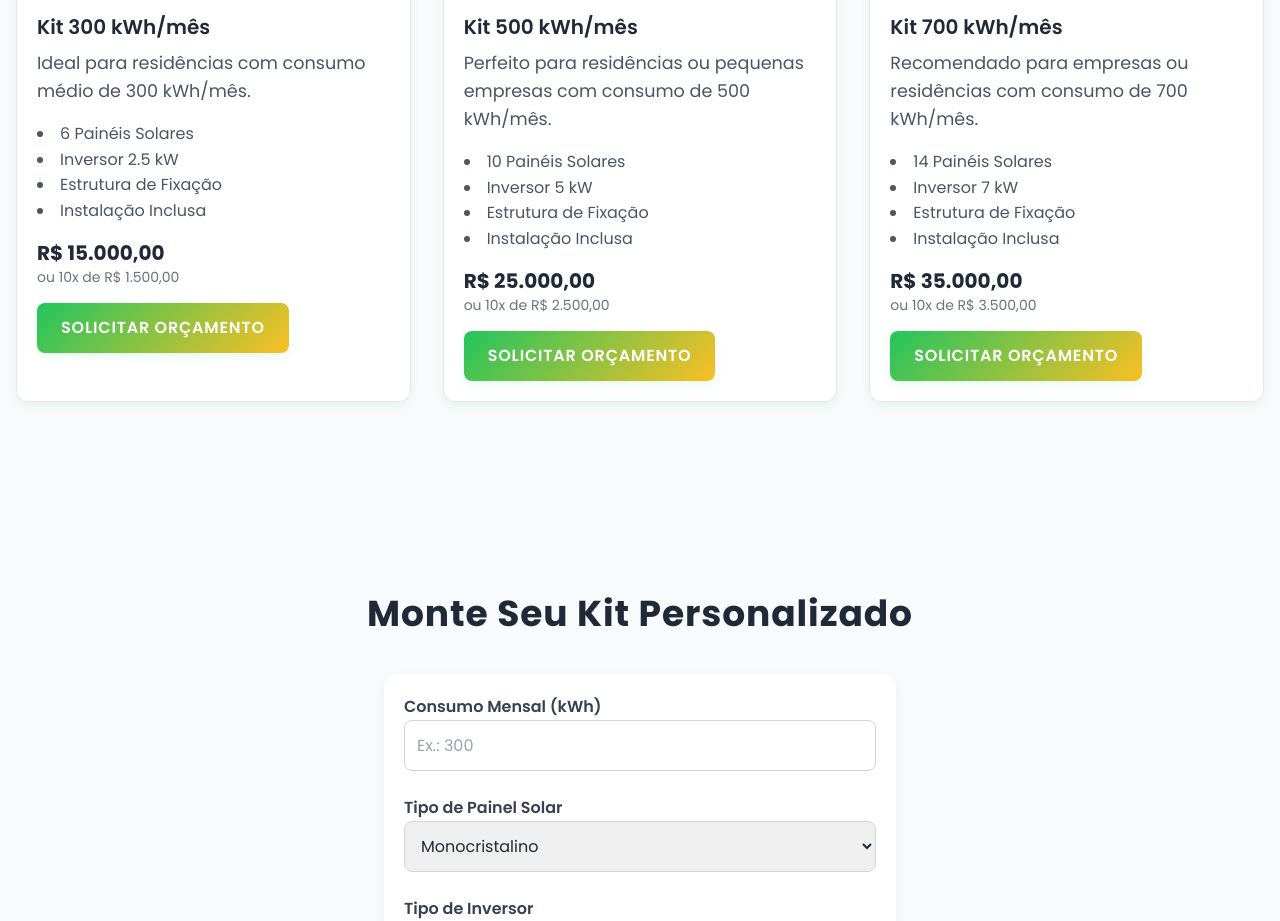
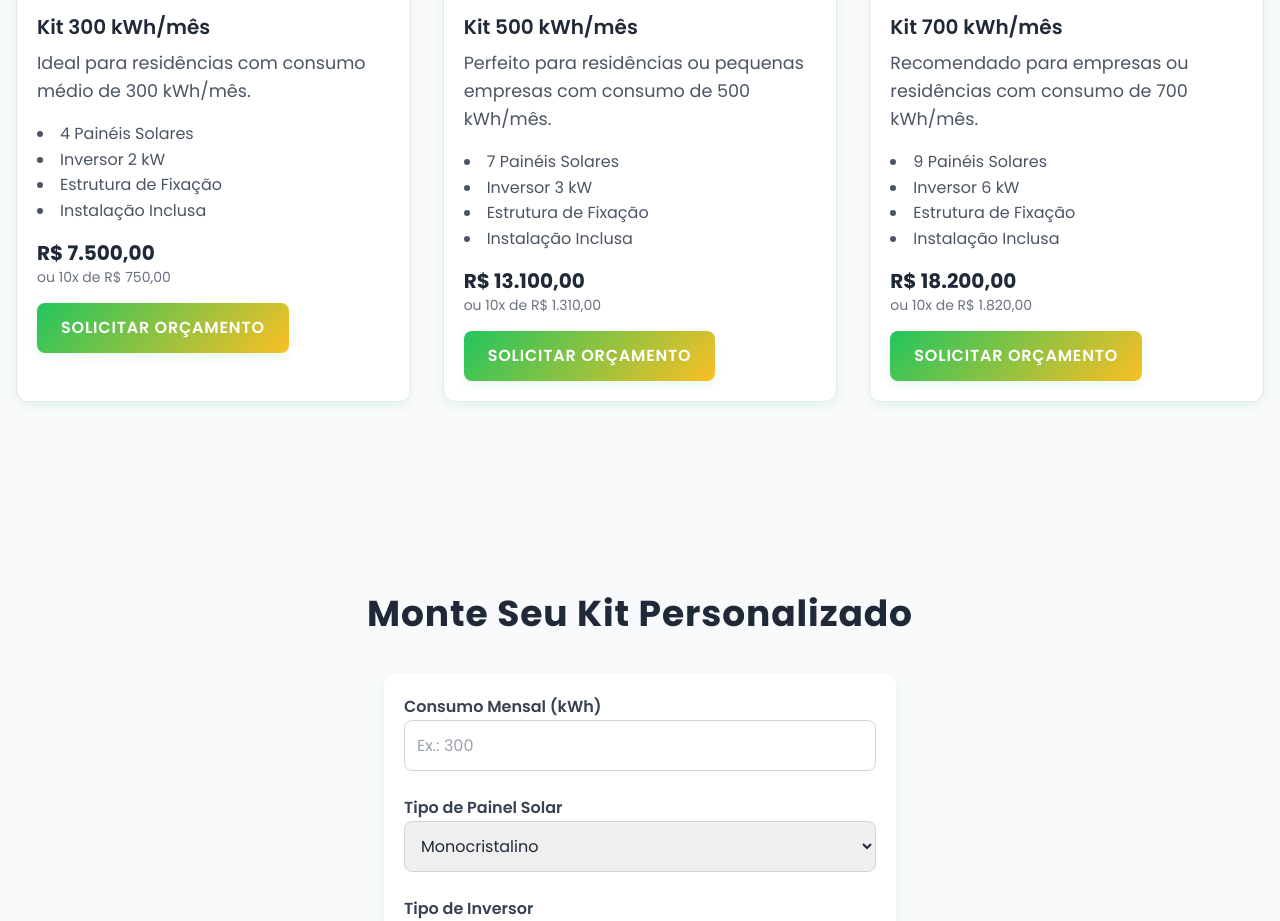
Before and after one commit to Tldyi/norteeletricasite, a website: page public/sistemas-fotovoltaicos.html in a window 1280 px wide. Shown: the part 2044-2965 px from the top of the page. Drawn offline with nearby package versions, Linux system fonts and the light colour scheme.

Commit message:
sistemas-fotovoltaicos.html

```diff
--- a/public/sistemas-fotovoltaicos.html
+++ b/public/sistemas-fotovoltaicos.html
@@ -457,13 +457,13 @@
           <h3 class="text-xl font-semibold mb-2 text-[var(--primary-blue)]">Kit 300 kWh/mês</h3>
           <p class="text-gray-600 mb-4">Ideal para residências com consumo médio de 300 kWh/mês.</p>
           <ul class="text-gray-600 mb-4 list-disc list-inside">
-            <li>6 Painéis Solares</li>
-            <li>Inversor 2.5 kW</li>
+            <li>4 Painéis Solares</li>
+            <li>Inversor 2 kW</li>
             <li>Estrutura de Fixação</li>
             <li>Instalação Inclusa</li>
           </ul>
-          <p class="text-xl font-bold text-[var(--primary-blue)]">R$ 15.000,00</p>
-          <p class="text-sm text-gray-500">ou 10x de R$ 1.500,00</p>
+          <p class="text-xl font-bold text-[var(--primary-blue)]">R$ 7.500,00</p>
+          <p class="text-sm text-gray-500">ou 10x de R$ 750,00</p>
           <a href="#contact" class="btn-modern mt-4">Solicitar Orçamento</a>
         </div>
         <div class="service-card">
@@ -471,13 +471,13 @@
           <h3 class="text-xl font-semibold mb-2 text-[var(--primary-blue)]">Kit 500 kWh/mês</h3>
           <p class="text-gray-600 mb-4">Perfeito para residências ou pequenas empresas com consumo de 500 kWh/mês.</p>
           <ul class="text-gray-600 mb-4 list-disc list-inside">
-            <li>10 Painéis Solares</li>
-            <li>Inversor 5 kW</li>
+            <li>7 Painéis Solares</li>
+            <li>Inversor 3 kW</li>
             <li>Estrutura de Fixação</li>
             <li>Instalação Inclusa</li>
           </ul>
-          <p class="text-xl font-bold text-[var(--primary-blue)]">R$ 25.000,00</p>
-          <p class="text-sm text-gray-500">ou 10x de R$ 2.500,00</p>
+          <p class="text-xl font-bold text-[var(--primary-blue)]">R$ 13.100,00</p>
+          <p class="text-sm text-gray-500">ou 10x de R$ 1.310,00</p>
           <a href="#contact" class="btn-modern mt-4">Solicitar Orçamento</a>
         </div>
         <div class="service-card">
@@ -485,13 +485,13 @@
           <h3 class="text-xl font-semibold mb-2 text-[var(--primary-blue)]">Kit 700 kWh/mês</h3>
           <p class="text-gray-600 mb-4">Recomendado para empresas ou residências com consumo de 700 kWh/mês.</p>
           <ul class="text-gray-600 mb-4 list-disc list-inside">
-            <li>14 Painéis Solares</li>
-            <li>Inversor 7 kW</li>
+            <li>9 Painéis Solares</li>
+            <li>Inversor 6 kW</li>
             <li>Estrutura de Fixação</li>
             <li>Instalação Inclusa</li>
           </ul>
-          <p class="text-xl font-bold text-[var(--primary-blue)]">R$ 35.000,00</p>
-          <p class="text-sm text-gray-500">ou 10x de R$ 3.500,00</p>
+          <p class="text-xl font-bold text-[var(--primary-blue)]">R$ 18.200,00</p>
+          <p class="text-sm text-gray-500">ou 10x de R$ 1.820,00</p>
           <a href="#contact" class="btn-modern mt-4">Solicitar Orçamento</a>
         </div>
       </div>
```
